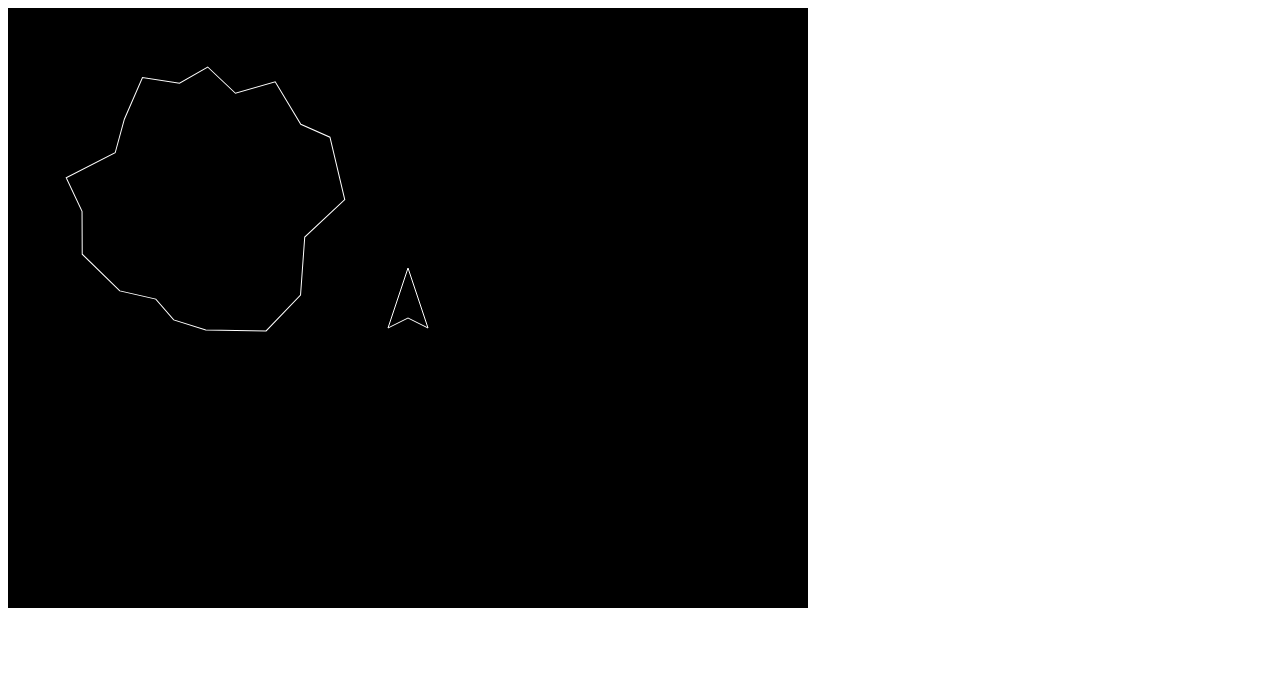
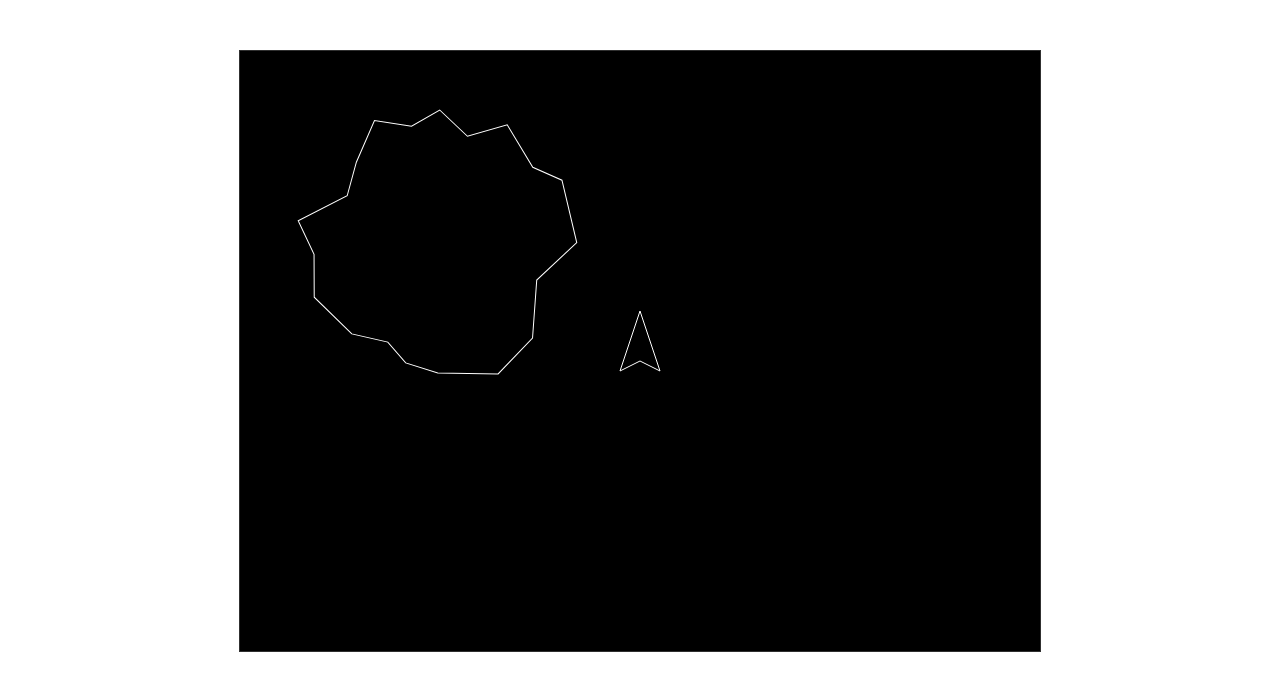
Before and after one commit to jsamarziya/asteroids-js, a plain HTML site: page index.html in a window 1280 px wide. Drawn offline with Linux system fonts and the light colour scheme.

Commit message:
added CSS styling (margins, canvas border)

```diff
--- a/asteroids.css
+++ b/asteroids.css
@@ -1,8 +1,14 @@
+#ccdiv {
+    margin-top: 50px;
+}
+
 #canvasdiv {
     position: relative;
     width: 800px;
     height: 600px;
     background: #000000;
+    border: 1px solid #303030;
+    margin: auto;
 }
 
 canvas {
--- a/index.html
+++ b/index.html
@@ -5,11 +5,13 @@
     <link rel="stylesheet" type="text/css" href="asteroids.css">
 </head>
 <body>
-<div id="canvasdiv">
-    <canvas id="gameCanvas" width="800" height="600">
-        HTML Canvas not supported in this browser. :(
-    </canvas>
-    <canvas id="debugCanvas" width="800" height="600"></canvas>
+<div id="ccdiv">
+    <div id="canvasdiv">
+        <canvas id="gameCanvas" width="800" height="600">
+            HTML Canvas not supported in this browser. :(
+        </canvas>
+        <canvas id="debugCanvas" width="800" height="600"></canvas>
+    </div>
 </div>
 <script src="shims/object-values-entries/polyfill.js"></script>
 <script src="inputManager.js"></script>
```
